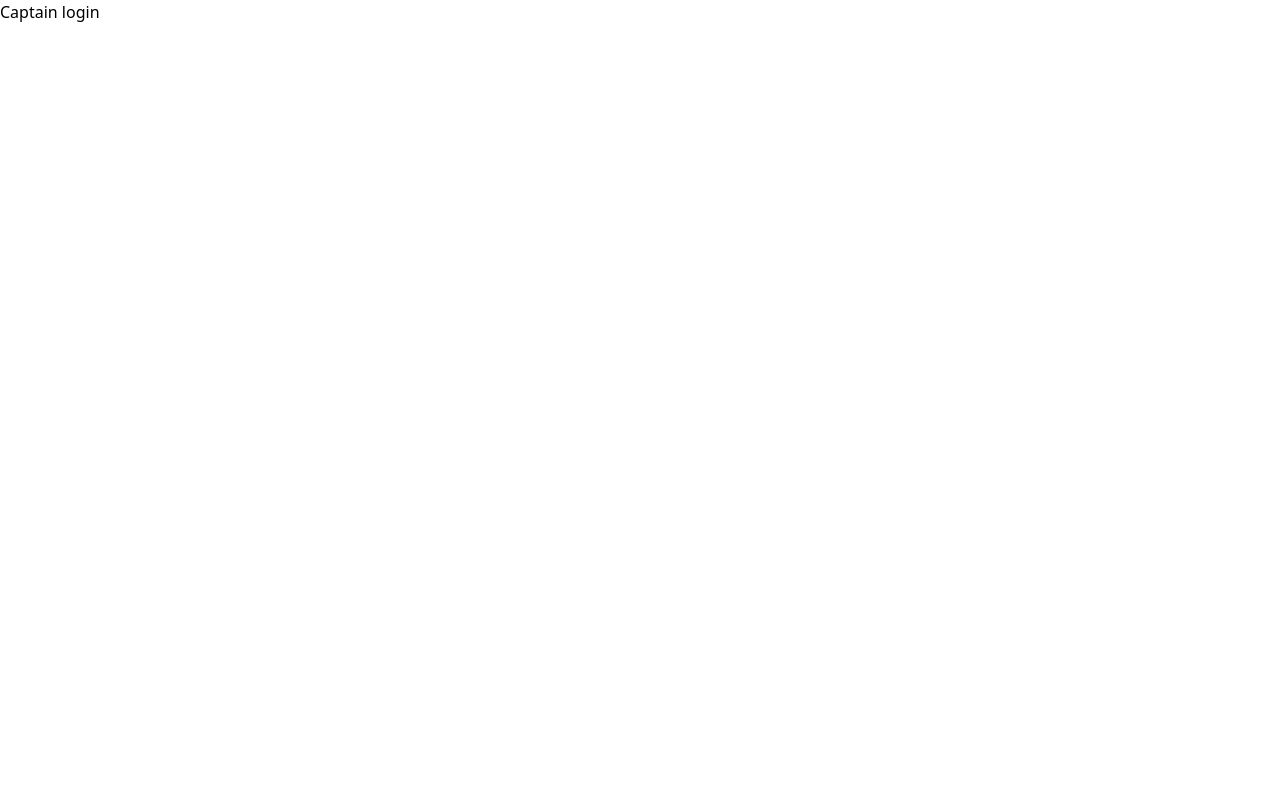
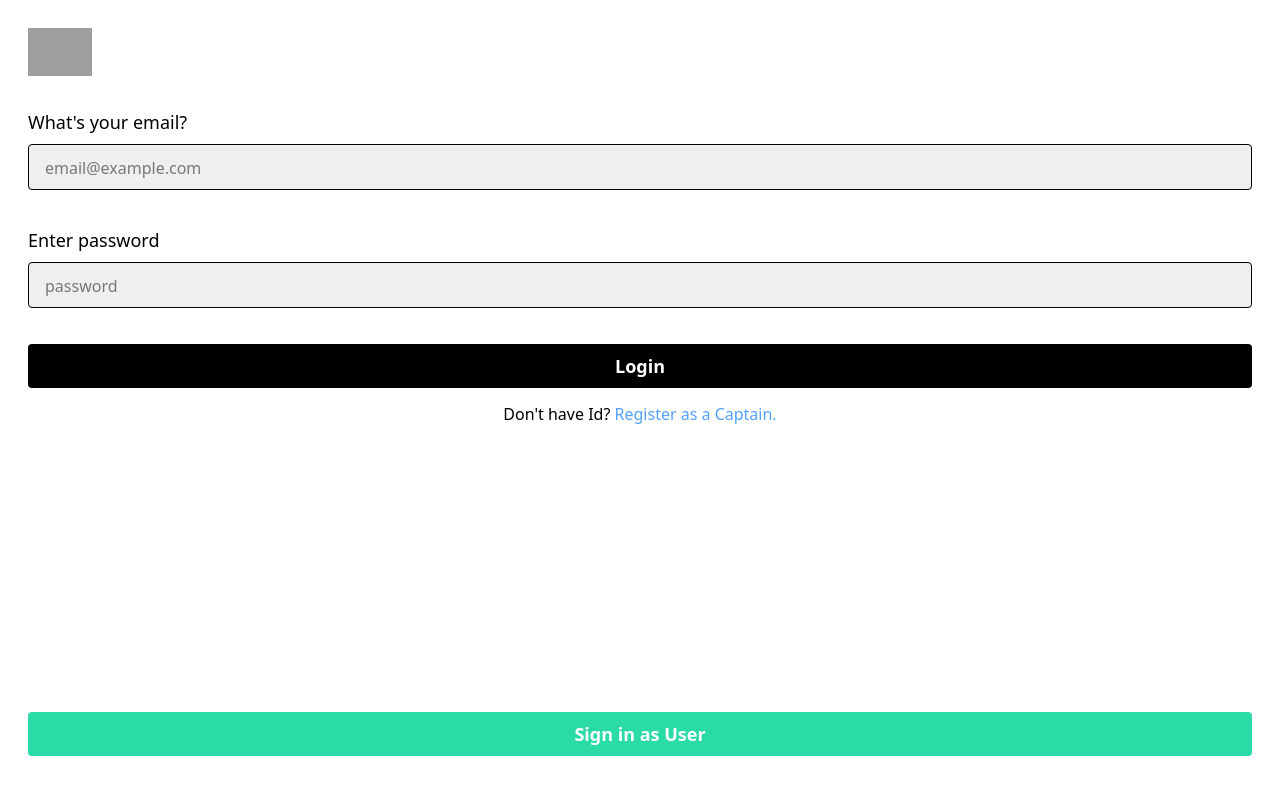
Before and after one commit to Keonji-18/uber_clone, a React app in the folder frontend/: page /captain-login in a window 1280 px wide. Shown: the top 794 px of the page. Built offline with nearby package versions, Linux system fonts and the light colour scheme; grey boxes are pictures that could not be loaded; the HTML template or start-up script is replaced by a standard one.

Commit message:
captain-login done

```diff
--- a/frontend/src/pages/CaptainLogin.jsx
+++ b/frontend/src/pages/CaptainLogin.jsx
@@ -1,9 +1,66 @@
-import React from "react";
+import React, { useState } from "react";
+import { Link } from "react-router-dom";
 
 const CaptainLogin = () => {
+
+    const [email , setEmail] = useState('')
+    const [password , setPassword] = useState('')
+    const [captaindData, setCaptainData] = useState('')
+
+    const submitHandler = (e)=>{
+        e.preventDefault()
+
+        setEmail('')
+        setPassword('')
+        setCaptainData({
+            email:email,
+            password:password
+
+        })
+        console.log(captaindData);
+
+    }
     return (
-        <div>Captain login</div>
-     );
+        <div className="p-7 h-screen flex flex-col justify-between">
+            <div>
+                <img className="w-16 mb-8" src="https://www.svgrepo.com/show/505031/uber-driver.svg" alt="logo" />
+
+                <form onSubmit={(e)=>{
+                    submitHandler(e)
+                    // console.log(email,password);
+
+                }}>
+                    <h3 className="text-lg font-medium mb-2">What's your email?</h3>
+                    <input
+                        required
+                        value={email}
+                        onChange={(e)=>{
+                            setEmail(e.target.value)
+
+                        }}
+                        className=" bg-[#eeee] mb-7 rounded px-4 py-2 border w-full text-lg placeholder:text-base"
+                        type="email"
+                        placeholder="email@example.com" />
+
+                    <h3 className="text-lg font-medium mt-2 mb-2">Enter password</h3>
+                    <input
+                        required
+                        value={password}
+                        onChange={(e)=>{
+                            setPassword(e.target.value)
+                        }}
+                        className=" bg-[#eeee] mb-7  rounded px-4 py-2 border w-full text-lg  placeholder:text-base"
+                        type="password"
+                        placeholder="password" />
+                    <button className="bg-black rounded  font-semibold px-4 py-2  text-white w-full text-lg mt-2 mb-3.5" >Login</button>
+                </form>
+                    <p className="text-center"> Don't have Id? <Link to='/captain-signup' className="text-blue-400">Register as a Captain.</Link></p>
+            </div>
+
+
+            <Link to='/login' className="bg-[#2adba6] rounded  flex items-center justify-center font-semibold px-4 py-2  text-white w-full text-lg mt-2 mb-4" >Sign in as User </Link>
+        </div>
+    );
 }
 
 export default CaptainLogin;
--- a/frontend/src/pages/UserLogin.jsx
+++ b/frontend/src/pages/UserLogin.jsx
@@ -60,7 +60,7 @@ const UserLogin = () => {
             </div>
 
 
-            <Link to='/captain-login' className="bg-[#e2e22d] rounded  flex items-center justify-center font-semibold px-4 py-2  text-white w-full text-lg mt-2 mb-4" >Sign in as captain </Link>
+            <Link to='/captain-login' className="bg-[#e2e22d] rounded  flex items-center justify-center font-semibold px-4 py-2  text-white w-full text-lg mt-2 mb-4" >Sign in as Captain </Link>
         </div>
     );
 }
```
